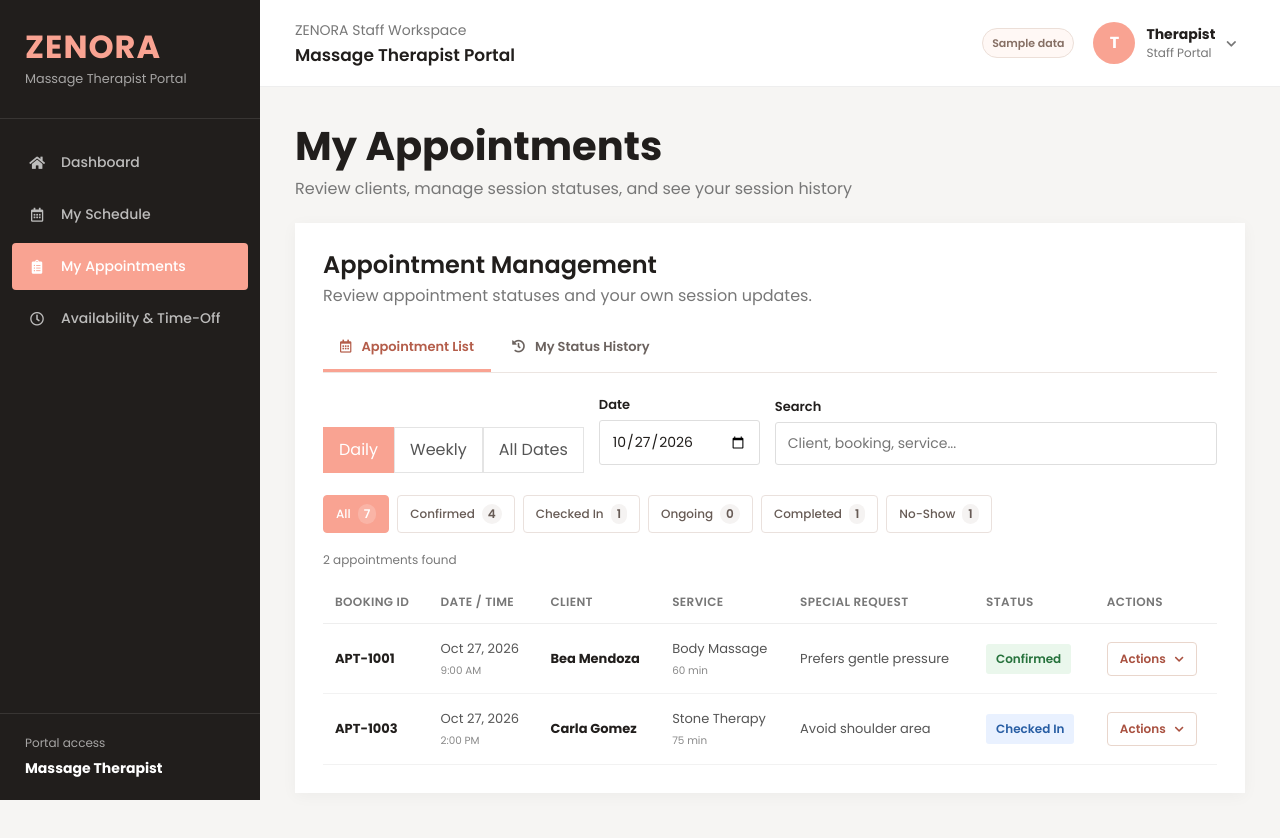
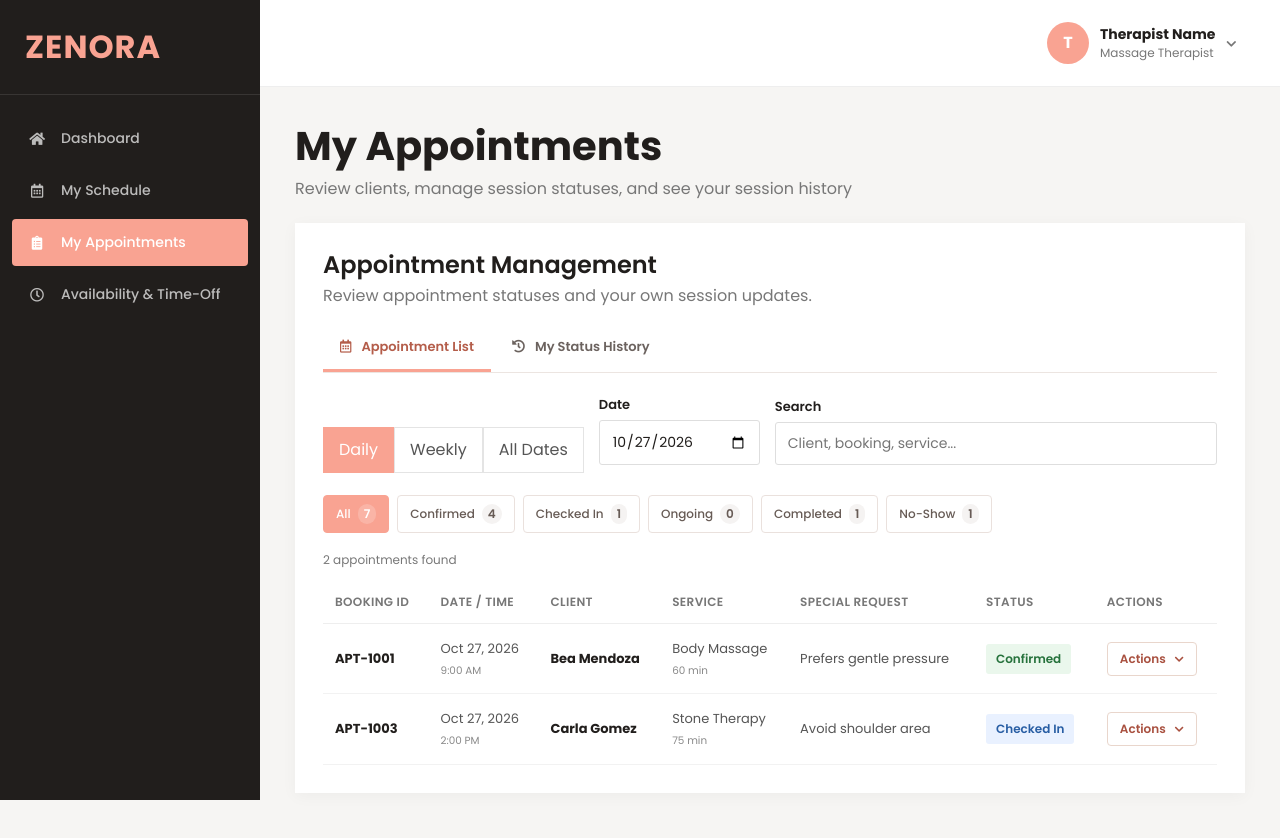
Before and after one commit to Biyaax/zenora-spa-center, a React (Vite) app in the folder client/: page /therapist/appointments in a window 1280 px wide. Shown: the top 838 px of the page. Built offline with nearby package versions, Linux system fonts and the light colour scheme.

Commit message:
Save therapist UI v6 before complete upgrade

```diff
--- a/client/public/css/therapist.css
+++ b/client/public/css/therapist.css
@@ -106,3 +106,16 @@
 .therapist-details-grid p{margin:0!important;color:#433c37;font-size:14px;overflow-wrap:anywhere;white-space:pre-wrap}
 .therapist-notes-readonly{padding:15px;background:#fff8f5;border-left:3px solid #f9a392}
 @media(max-width:480px){.therapist-details-dialog{padding:20px 17px}.therapist-details-grid{gap:15px 12px}}
+
+/* v6: one ZENORA logo in the sidebar; one therapist role indicator with the staff name. */
+.therapist-sidebar-brand h2{margin-bottom:0!important}
+.therapist-user{margin-left:auto}
+.therapist-user .therapist-user-text{display:flex}
+.therapist-user-text strong{max-width:220px;overflow:hidden;text-overflow:ellipsis}
+@media(max-width:768px){.therapist-user .therapist-user-text{display:flex}}
+@media(max-width:480px){
+  .therapist-account-trigger{gap:7px}
+  .therapist-user-text strong{max-width:125px;font-size:12px}
+  .therapist-user-text small{font-size:10px}
+  .therapist-avatar{width:36px;height:36px}
+}
--- a/client/src/components/TherapistSidebar.jsx
+++ b/client/src/components/TherapistSidebar.jsx
@@ -14,7 +14,6 @@ export default function TherapistSidebar({ mobileOpen, onClose }) {
       <aside className={`therapist-sidebar ${mobileOpen ? "open" : ""}`}>
         <div className="therapist-sidebar-brand">
           <h2 className="mb-0 text-primary">ZENORA</h2>
-          <small>Massage Therapist Portal</small>
         </div>
         <nav className="therapist-nav" aria-label="Therapist navigation">
           {items.map(([path, icon, title]) => (
@@ -24,10 +23,6 @@ export default function TherapistSidebar({ mobileOpen, onClose }) {
             </NavLink>
           ))}
         </nav>
-        <div className="therapist-sidebar-footer">
-          <p className="mb-1">Portal access</p>
-          <strong>Massage Therapist</strong>
-        </div>
       </aside>
     </>
   );
--- a/client/src/pages/therapist/TherapistPortal.jsx
+++ b/client/src/pages/therapist/TherapistPortal.jsx
@@ -218,7 +218,16 @@ function ConfirmDialog({ pending, onConfirm, onCancel, onNoteChange, cancelRef }
 export default function TherapistPortal() {
   const location = useLocation();
   const navigate = useNavigate();
-  const { logout } = useAuth();
+  const { user, logout } = useAuth();
+  // Show the authenticated therapist's name when staff login is integrated.
+  // Current AuthContext handles Guest users, so never display a Guest identity as a therapist.
+  const role = String(user?.role ?? "").replace(/[_-]/g, " ").trim().toLowerCase();
+  const isTherapistAccount = ["therapist", "massage therapist"].includes(role);
+  const signedInName = isTherapistAccount
+    ? String(user?.fullName || user?.name || [user?.firstName, user?.lastName].filter(Boolean).join(" ")).trim()
+    : "";
+  const therapistName = signedInName || "Therapist Name";
+  const therapistInitial = signedInName ? signedInName.charAt(0).toUpperCase() : "T";
   const accountMenuRef = useRef(null);
   const cancelRef = useRef(null);
   const [accountOpen, setAccountOpen] = useState(false);
@@ -346,12 +355,11 @@ export default function TherapistPortal() {
     <TherapistSidebar mobileOpen={mobileOpen} onClose={() => setMobileOpen(false)} />
     <main className="therapist-main">
       <header className="therapist-topbar">
-        <div className="therapist-heading"><button type="button" className="therapist-menu-btn" aria-label="Open navigation" onClick={() => setMobileOpen(true)}><i className="fas fa-bars" /></button><div><p>ZENORA Staff Workspace</p><strong className="therapist-topbar-name">Massage Therapist Portal</strong></div></div>
+        <div className="therapist-heading"><button type="button" className="therapist-menu-btn" aria-label="Open navigation" onClick={() => setMobileOpen(true)}><i className="fas fa-bars" /></button></div>
         <div className="therapist-user">
-          <span className="therapist-sample-chip" title="Sample records and in-memory actions only">Sample data</span>
           <div className="therapist-user-menu-wrap" ref={accountMenuRef}>
             <button type="button" className="therapist-account-trigger" aria-expanded={accountOpen} aria-haspopup="true" aria-controls="therapist-account-options" onClick={() => setAccountOpen(open => !open)}>
-              <span className="therapist-avatar" aria-hidden="true">T</span><span className="therapist-user-text"><strong>Therapist</strong><small>Staff Portal</small></span><i className={`fas fa-chevron-${accountOpen ? "up" : "down"} therapist-account-caret`} aria-hidden="true" />
+              <span className="therapist-avatar" aria-hidden="true">{therapistInitial}</span><span className="therapist-user-text"><strong>{therapistName}</strong><small>Massage Therapist</small></span><i className={`fas fa-chevron-${accountOpen ? "up" : "down"} therapist-account-caret`} aria-hidden="true" />
             </button>
             {accountOpen && <div id="therapist-account-options" className="therapist-account-menu therapist-account-menu-compact" role="menu" aria-label="Therapist account options">
               <button type="button" role="menuitem" className="therapist-account-link therapist-account-logout" onClick={handleLogout}><i className="fas fa-sign-out-alt" aria-hidden="true" />Logout</button>
```
